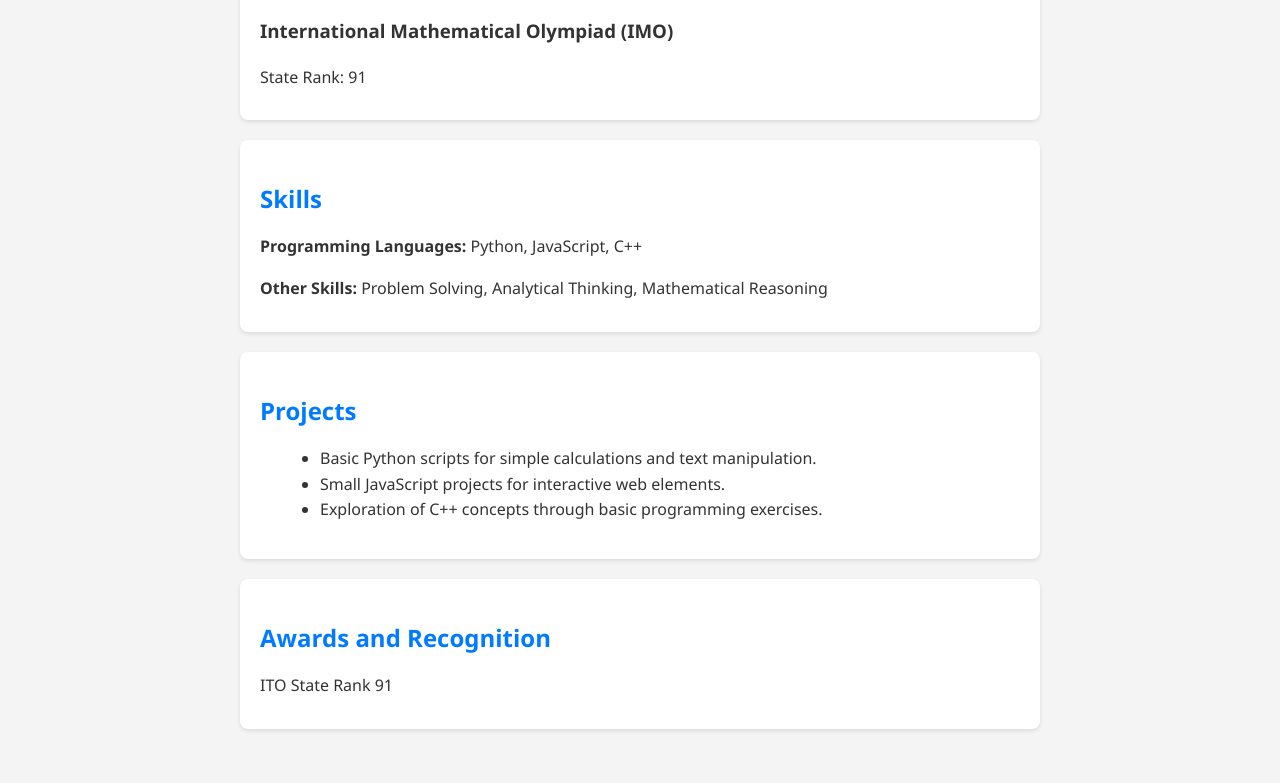
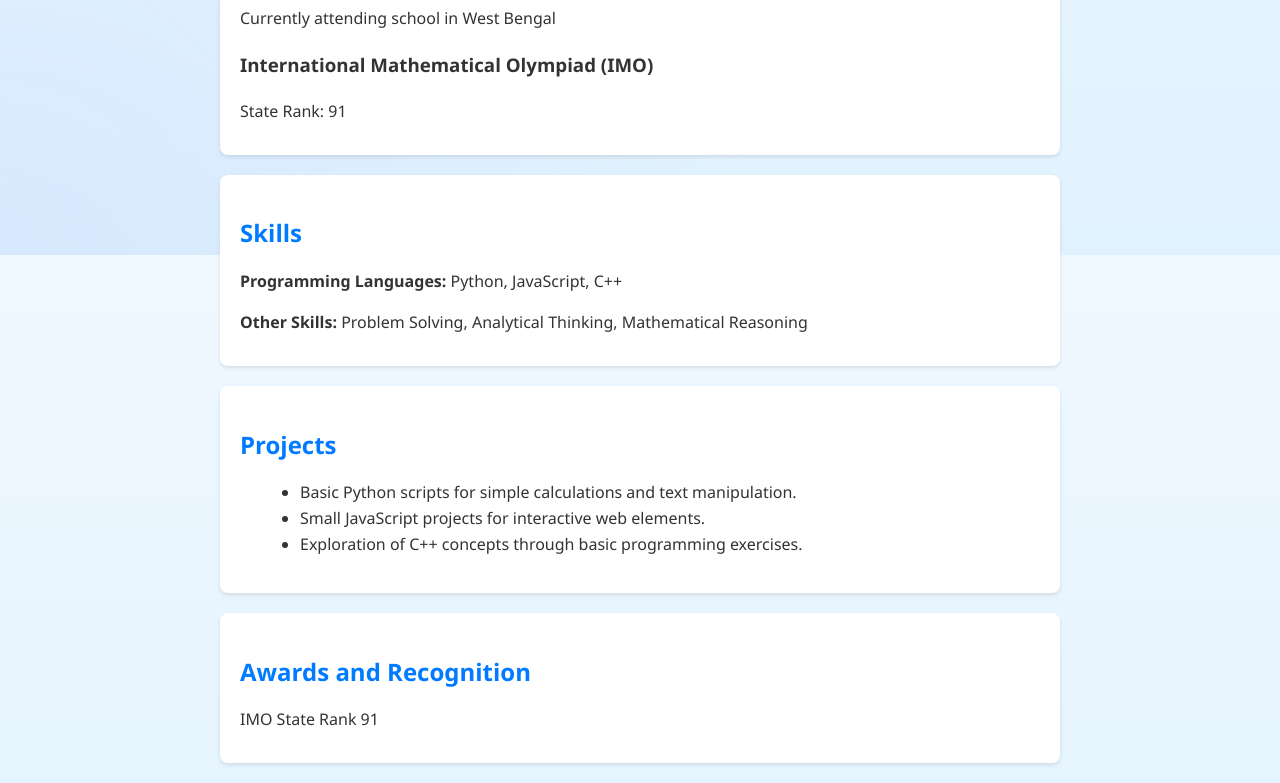
Before and after one commit to AyushCanC0de/RESUME, a plain HTML site: page index.html in a window 1280 px wide. Shown: the part 545-1328 px from the top of the page. Before the commit the page ends 1294 px from the top, so only its background shows below. Drawn offline with Linux system fonts and the light colour scheme.

Commit message:
Update index.html

```diff
--- a/index.html
+++ b/index.html
@@ -5,11 +5,30 @@
 <style>
 body {
     font-family: 'Segoe UI', Tahoma, Geneva, Verdana, sans-serif;
-    margin: 20px;
-    background-color: #f4f4f4;
+    margin: 0; /* Remove default body margin */
+    background: linear-gradient(to bottom, #f0f8ff, #e0f2fe); /* Light gradient */
+    background-repeat: no-repeat;
+    background-attachment: fixed; /* Keep gradient fixed */
     color: #333;
     line-height: 1.6;
+    display: flex; /* Use flexbox for centering */
+    justify-content: center; /* Center horizontally */
+    align-items: center; /* Center vertically */
+    min-height: 100vh; /* Ensure full viewport height */
 }
+
+body::before {
+    content: "";
+    position: fixed;
+    top: 0;
+    left: 0;
+    width: 100%;
+    height: 100%;
+    background: radial-gradient(circle at bottom left, rgba(200, 220, 255, 0.4), transparent 50%); /* Curved gradient effect */
+    pointer-events: none; /* Allow interaction with content */
+    z-index: -1; /* Place behind content */
+}
+
 h1, h2 {
     color: #007bff;
     margin-bottom: 10px;
@@ -20,6 +39,8 @@ h1, h2 {
     margin-bottom: 20px;
     border-radius: 8px;
     box-shadow: 0 2px 4px rgba(0, 0, 0, 0.1);
+    width: 80%; /* Adjust width as needed */
+    max-width: 800px; /* Maximum width */
 }
 .experience, .education {
     margin-bottom: 10px;
@@ -32,15 +53,19 @@ p {
     margin-bottom: 10px;
 }
 .container {
-    max-width: 800px;
-    margin: 0 auto;
+    width: 100%; /* Take full width of body */
+    display: flex;
+    flex-direction: column;
+    align-items: center;
 }
 </style>
 </head>
 <body>
     <div class="container">
+        <div class="section">
             <h1>Ayush Mahato</h1>
             <p>West Bengal | ayush.mahato@example.com</p>
+        </div>
 
         <div class="section">
             <h2>Summary</h2>
@@ -79,7 +104,7 @@ p {
 
         <div class="section">
             <h2>Awards and Recognition</h2>
-        <p>ITO State Rank 91</p>
+            <p>IMO State Rank 91</p>
         </div>
     </div>
 </body>
```
Lines whose indentation alone changed are shown as unchanged.
